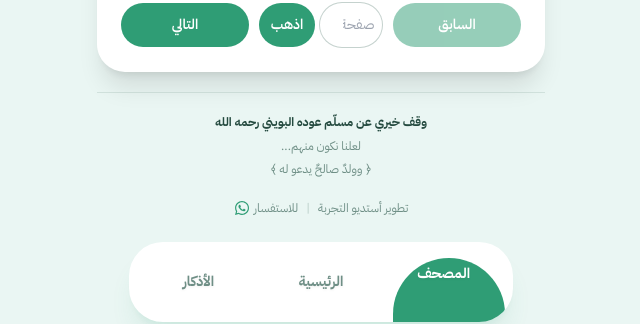
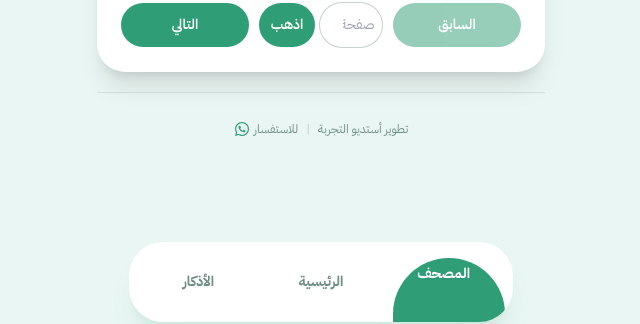
Before and after one commit to faheemappsa/athar, a React (Vite) app: page /quran in a window 1280 px wide. Shown: the part 458-782 px from the top of the page, without its empty margins (319-959 px from the left). Built offline with nearby package versions, Linux system fonts and the light colour scheme; no server answers; the HTML template or start-up script is replaced by a standard one.

Commit message:
fix: show waqf line only on home footer

```diff
--- a/src/components/Footer/Footer.tsx
+++ b/src/components/Footer/Footer.tsx
@@ -1,12 +1,17 @@
-export default function Footer() {
+type FooterProps = {
+  showWaqf?: boolean;
+};
+
+export default function Footer({ showWaqf = false }: FooterProps) {
   const whatsappLink = "https://wa.me/966556445919";
   return (
     <footer className="mt-6 space-y-3 border-t border-secondary-text/20 py-5 text-center text-xs text-secondary-text">
-      <div className="space-y-1 leading-relaxed">
-        <p className="font-extrabold text-primary-text">وقف خيري عن مسلّم عوده البويني رحمه الله</p>
-        <p>لعلنا نكون منهم...</p>
-        <p>﴿ وولدٌ صالحٌ يدعو له ﴾</p>
-      </div>
+      {showWaqf && (
+        <div className="space-y-1 leading-relaxed">
+          <p className="font-extrabold text-primary-text">وقف خيري عن مسلّم عوده البويني رحمه الله</p>
+          <p>لعلنا نكون منهم.. ( و ولد صالح يدعوا له )</p>
+        </div>
+      )}
 
       <p className="flex flex-wrap items-center justify-center gap-1 pt-2">
         <span>تطوير أستديو التجربة</span>
```
